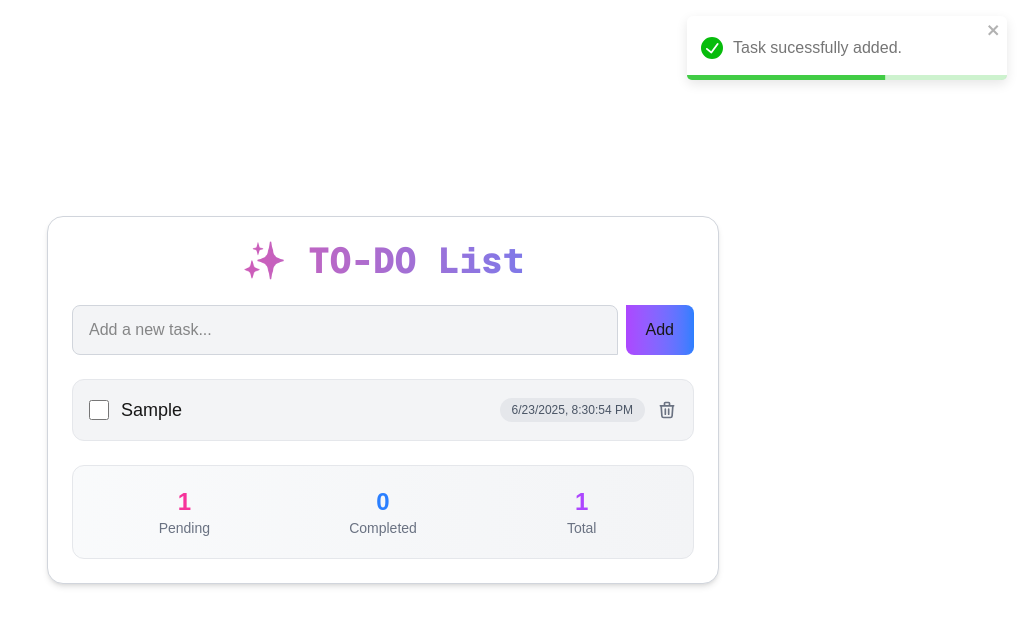
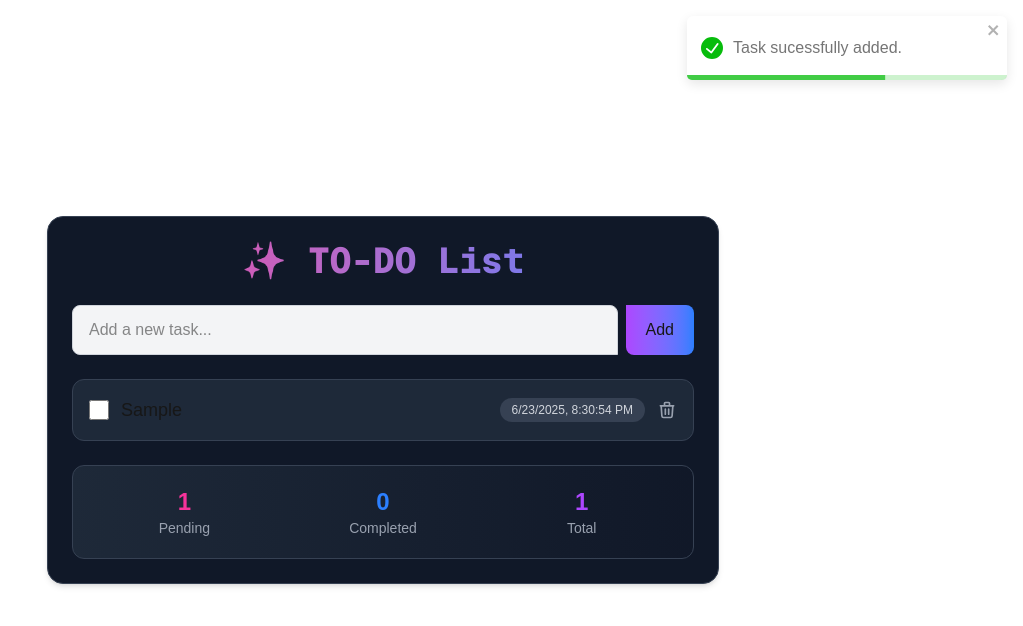
Before and after one commit to Ayomide-Philip/todo-list, a Next.js app: page / in a window 1280 px wide. Both pictures are taken after typing "Sample" into the empty fields and a click on the button "Add". Shown: the top 626 px of the page, without its empty margins (257-1280 px from the left). Built offline with nearby package versions, Linux system fonts and the light colour scheme.

Commit message:
style: update layout and color scheme for improved UI consistency

```diff
--- a/app/layout.js
+++ b/app/layout.js
@@ -20,7 +20,7 @@ export const metadata = {
 export default function RootLayout({ children }) {
   return (
     <html lang="en">
-      <body
+         <body
         className={`${geistSans.variable} ${geistMono.variable} antialiased bg-dark flex justify-center items-center min-h-screen p-5`}
       >
         {children}
--- a/app/page.js
+++ b/app/page.js
@@ -72,7 +72,7 @@ export default function Home() {
   return (
     <>
       <ToastContainer />
-      <div className="max-w-2xl w-full p-6 mx-auto bg-white dark:bg-gray-900 border border-gray-300 dark:border-gray-700 rounded-2xl shadow-md transition-all duration-300">
+      <div className="max-w-2xl w-full p-6 mx-auto bg-gray-900 border  border-gray-700 rounded-2xl shadow-md transition-all duration-300">
         <h1 className="text-4xl font-mono font-extrabold text-center mb-6 bg-clip-text text-transparent bg-gradient-to-r from-pink-500 to-blue-500">
           ✨ TO-DO List
         </h1>
@@ -87,7 +87,7 @@ export default function Home() {
           {task.map(({ id, task, checked, time }) => (
             <div
               key={id}
-              className="flex flex-col sm:flex-row sm:items-center justify-between gap-3 p-4 rounded-xl bg-gray-100 dark:bg-gray-800 border border-gray-200 dark:border-gray-700 hover:border-blue-400 transition-all duration-300"
+              className="flex flex-col sm:flex-row sm:items-center justify-between gap-3 p-4 rounded-xl bg-gray-800 border border-gray-700 hover:border-blue-400 transition-all duration-300"
             >
               <div className="flex items-start sm:items-center flex-1">
                 <input
@@ -98,13 +98,11 @@ export default function Home() {
                   }}
                   defaultChecked={checked}
                   type="checkbox"
-                  className="h-5 w-5 mt-1 sm:mt-0 mr-3 rounded border-gray-400 dark:border-gray-600 bg-white dark:bg-gray-800 text-pink-500 focus:ring-pink-500"
+                  className="h-5 w-5 mt-1 sm:mt-0 mr-3 rounded border-gray-600 bg-gray-800 text-pink-500 focus:ring-pink-500"
                 />
                 <span
                   className={`text-lg ${
-                    checked
-                      ? "line-through text-gray-500 dark:text-gray-400"
-                      : ""
+                    checked ? "line-through text-gray-400" : ""
                   }`}
                 >
                   {task}
@@ -112,14 +110,14 @@ export default function Home() {
               </div>
 
               <div className="flex justify-between items-center sm:justify-end sm:items-center w-full sm:w-auto">
-                <span className="bg-gray-200 dark:bg-gray-700 text-xs text-gray-600 dark:text-gray-300 px-3 py-1 rounded-full whitespace-nowrap">
+                <span className="bg-gray-700 text-xs text-gray-300 px-3 py-1 rounded-full whitespace-nowrap">
                   {time}
                 </span>
 
                 <button
                   id={id}
                   onClick={() => deleteElement(id)}
-                  className="ml-3 text-gray-500 dark:text-gray-400 hover:text-pink-500 transition"
+                  className="ml-3 text-gray-400 hover:text-pink-500 transition"
                   title="Delete"
                 >
                   <svg
@@ -142,7 +140,7 @@ export default function Home() {
           ))}
         </div>
 
-        <div className="p-5 rounded-xl bg-gradient-to-r from-gray-50 to-gray-100 dark:from-gray-800 dark:to-gray-900 border border-gray-200 dark:border-gray-700">
+        <div className="p-5 rounded-xl bg-gradient-to-r from-gray-800 to-gray-900 border border-gray-700">
           <div className="grid grid-cols-3 text-center gap-4 text-sm">
             <div>
               <div
@@ -151,7 +149,7 @@ export default function Home() {
               >
                 {task.length - checkIfItsChecked()}
               </div>
-              <div className="text-gray-500 dark:text-gray-400">Pending</div>
+              <div className="text-gray-400">Pending</div>
             </div>
             <div>
               <div
@@ -160,7 +158,7 @@ export default function Home() {
               >
                 {checkIfItsChecked()}
               </div>
-              <div className="text-gray-500 dark:text-gray-400">Completed</div>
+              <div className="text-gray-400">Completed</div>
             </div>
             <div>
               <div
@@ -169,7 +167,7 @@ export default function Home() {
               >
                 {task.length}
               </div>
-              <div className="text-gray-500 dark:text-gray-400">Total</div>
+              <div className="text-gray-400">Total</div>
             </div>
           </div>
         </div>
```
